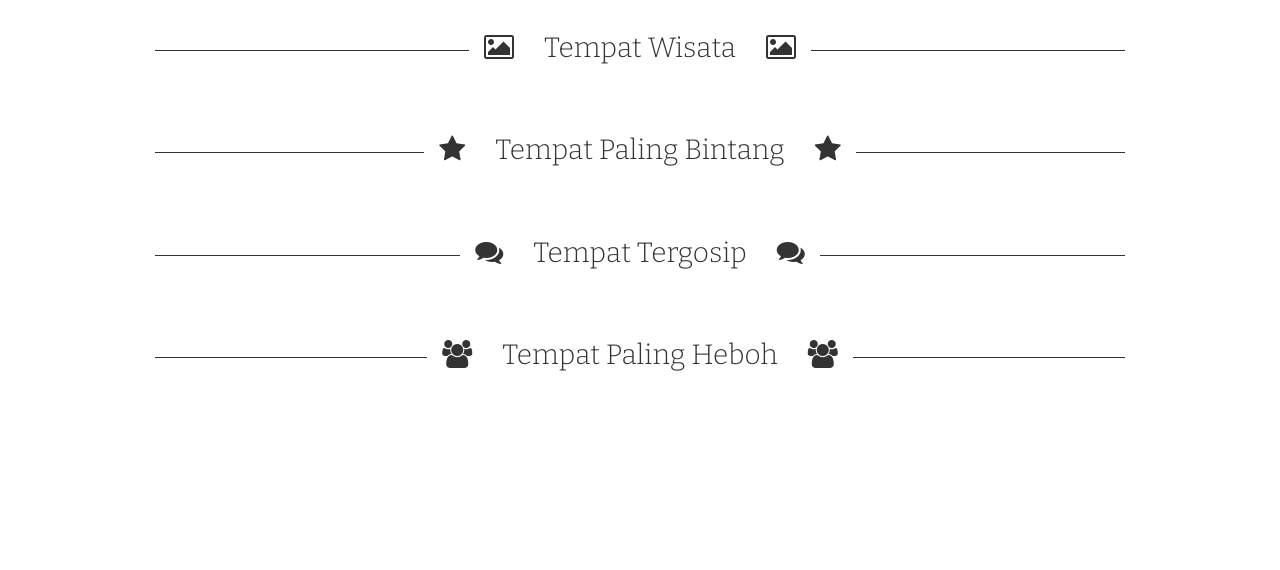
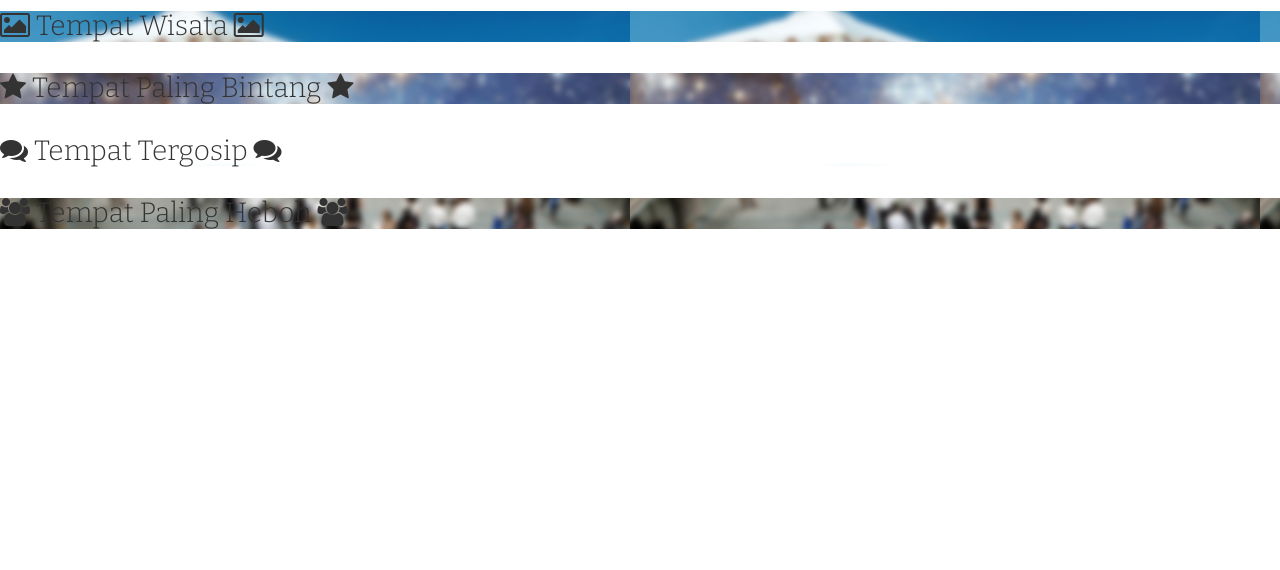
Before and after one commit to qwildz/packerplan, a PHP site: page /_project/index.php in a window 1280 px wide. Shown: the part 70-640 px from the top of the page. Run offline with PHP 8.4, Linux system fonts and the light colour scheme; data that the repository does not hold is empty; some libraries are stand-ins or nearby versions.

Commit message:
Update pages

```diff
--- a/index.php
+++ b/index.php
@@ -7,7 +7,7 @@
             LEFT JOIN foto_wisata USING (id_tempat)
             GROUP BY tempat_wisata.id_tempat
             ORDER BY rating DESC
-            LIMIT 3";
+            LIMIT 6";
 $query = mysqli_query($koneksi, $sql);
 $terbintang = array();
 while ($row = mysqli_fetch_assoc($query))
@@ -21,7 +21,7 @@
             LEFT JOIN foto_wisata USING (id_tempat)
             GROUP BY tempat_wisata.id_tempat
             ORDER BY jumlah_komentar DESC
-            LIMIT 3";
+            LIMIT 6";
 $query = mysqli_query($koneksi, $sql);
 $tergosip = array();
 while ($row = mysqli_fetch_assoc($query))
@@ -39,7 +39,7 @@
             LEFT JOIN foto_wisata USING (id_tempat)
             GROUP BY tempat_wisata.id_tempat
             ORDER BY jumlah_pengunjung DESC
-            LIMIT 3";
+            LIMIT 6";
 $query = mysqli_query($koneksi, $sql);
 $terheboh = array();
 while ($row = mysqli_fetch_assoc($query))
@@ -80,10 +80,12 @@
 
     <div class="blank-jumbotron"></div>
 
+    <div class="title-parallax" style="background-image:url('media/jumbo-general.jpg');">
+        <h2 class="icon"><span class="fa fa-picture-o"></span><span> Tempat Wisata </span><span
+                class="fa fa-picture-o"></span></h2>
+    </div>
     <div class="container">
         <div class="row">
-            <h2 class="title-line icon"><span class="fa fa-picture-o"></span><span>Tempat Wisata</span><span
-                    class="fa fa-picture-o"></span></h2>
             <?php foreach ($tempat as $t)
             { ?>
                 <div class="col-xs-4 place-small-container">
@@ -108,10 +110,15 @@
                 </div>
             <?php } ?>
         </div>
+    </div>
 
+    <div class="title-parallax" style="background-image:url('media/jumbo-bintang.jpg');">
+        <h2 class="icon"><span class="fa fa-star"></span><span> Tempat Paling Bintang </span><span
+                class="fa fa-star"></span></h2>
+    </div>
+    <div class="container">
         <div class="row">
-            <h2 class="title-line icon"><span class="fa fa-star"></span><span>Tempat Paling Bintang</span><span
-                    class="fa fa-star"></span></h2>
+
             <?php foreach ($terbintang as $t)
             { ?>
                 <div class="col-xs-4 place-small-container">
@@ -136,10 +143,14 @@
                 </div>
             <?php } ?>
         </div>
+    </div>
 
+    <div class="title-parallax" style="background-image:url('media/jumbo-gosip.jpg');">
+        <h2 class="icon"><span class="fa fa-comments"></span><span> Tempat Tergosip </span><span
+                class="fa fa-comments"></span></h2>
+    </div>
+    <div class="container">
         <div class="row">
-            <h2 class="title-line icon"><span class="fa fa-comments"></span><span>Tempat Tergosip</span><span
-                    class="fa fa-comments"></span></h2>
             <?php foreach ($tergosip as $t)
             { ?>
                 <div class="col-xs-4 place-small-container">
@@ -164,10 +175,14 @@
                 </div>
             <?php } ?>
         </div>
+    </div>
 
+    <div class="title-parallax" style="background-image:url('media/jumbo-heboh.jpg');">
+        <h2 class="icon"><span class="fa fa-group"></span><span> Tempat Paling Heboh </span><span
+                class="fa fa-group"></span></h2>
+    </div>
+    <div class="container">
         <div class="row">
-            <h2 class="title-line icon"><span class="fa fa-group"></span><span>Tempat Paling Heboh</span><span
-                    class="fa fa-group"></span></h2>
             <?php foreach ($terheboh as $t)
             { ?>
                 <div class="col-xs-4 place-small-container">
```
Also changed, not shown: list_tempat.php (+13 -6 lines), tempat.php (+9 -4 lines).
